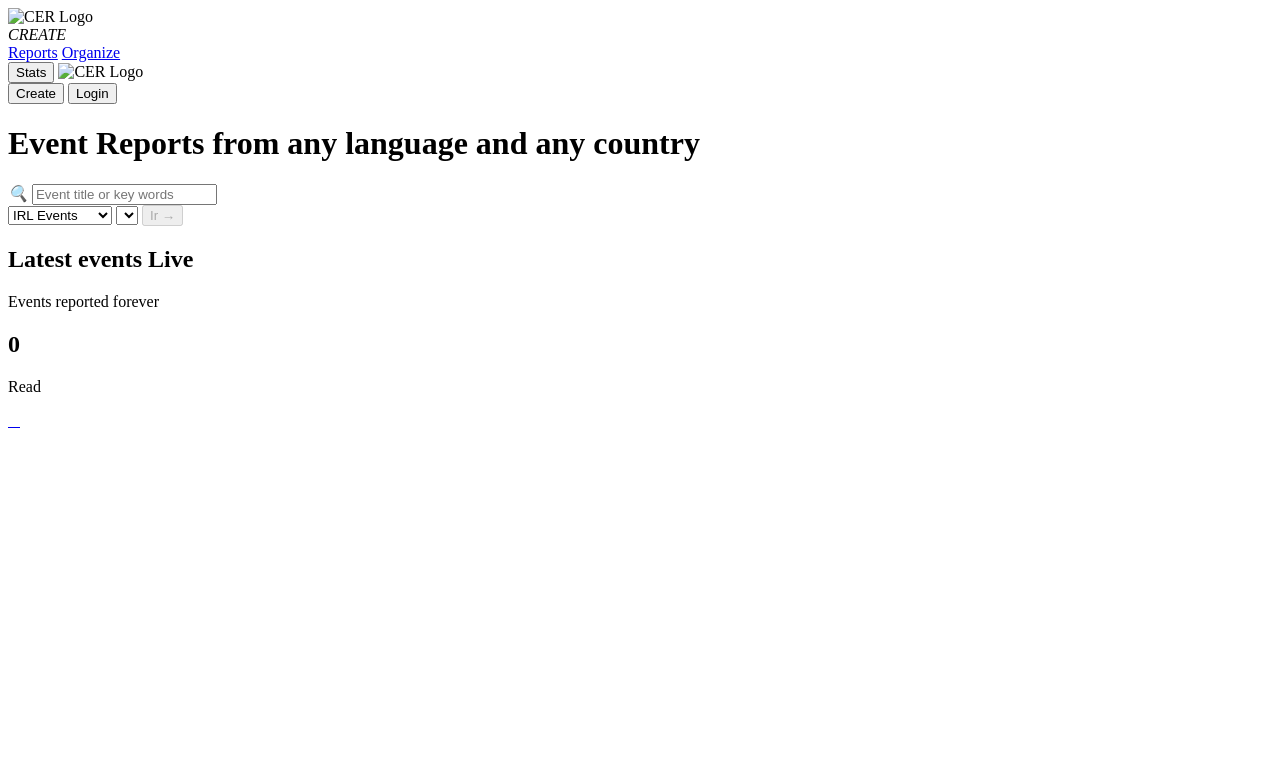
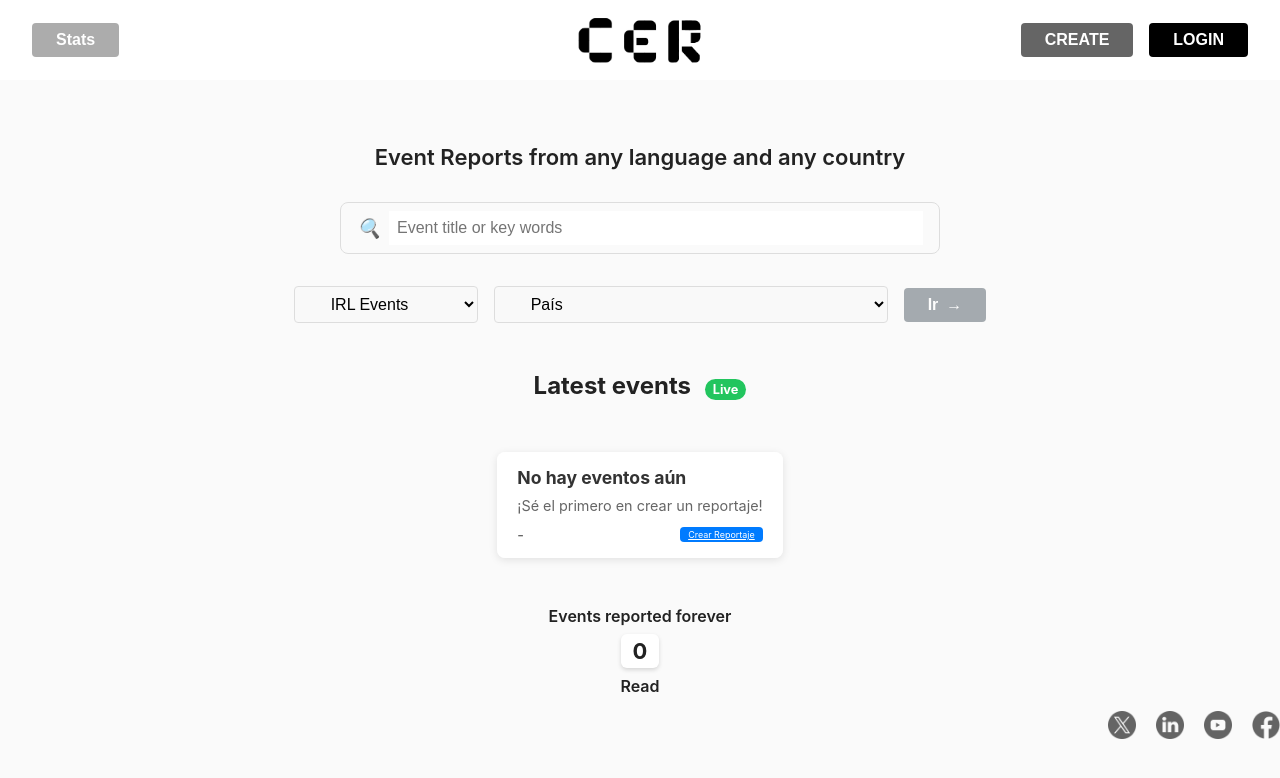
Before and after one commit to Jair24Sanchez/CER, a website: page index.html in a window 1280 px wide. Drawn offline with Linux system fonts and the light colour scheme; files whose address does not match are found by name.

Commit message:
adaptaciones para páginas estaticas

```diff
--- a/index.html
+++ b/index.html
@@ -4,23 +4,23 @@
     <meta charset="UTF-8">
     <meta name="viewport" content="width=device-width, initial-scale=1.0">
     <title>CER</title>
-    <link rel="stylesheet" href="./HomepageCSS.css">
+    <link rel="stylesheet" href="./Index/HomepageCSS.css">
 </head>
 <body>
     <!-- Modal CREATE -->
     <div id="createModal" class="modal-create">
         <div class="modal-create-content">
-            <img src="./cer_blanco.png" alt="CER Logo" class="modal-create-logo">
+            <img src="./Index/cer_blanco.png" alt="CER Logo" class="modal-create-logo">
             <div class="modal-create-title"><em>CREATE</em></div>
-            <a href="./report-events.html" class="modal-create-btn">Reports</a>
-            <a href="./organize.html" class="modal-create-btn">Organize</a>
+            <a href="./Index/report-events.html" class="modal-create-btn">Reports</a>
+            <a href="./Index/organize.html" class="modal-create-btn">Organize</a>
         </div>
     </div>
 
     <!-- Modal LOGIN -->
     <div id="loginModal" class="modal-create" style="display:none;">
         <div class="modal-create-content" style="height:auto; min-height:auto; gap:12px;">
-            <img src="./cer_blanco.png" alt="CER Logo" class="modal-create-logo" style="margin-bottom:0;">
+            <img src="./Index/cer_blanco.png" alt="CER Logo" class="modal-create-logo" style="margin-bottom:0;">
             <div class="modal-create-title" style="margin:0;">LOGIN</div>
             <input id="loginEmail" type="email" placeholder="Email" class="filter-select" style="width: 90%;">
             <input id="loginPassword" type="password" placeholder="Password" class="filter-select" style="width: 90%;">
@@ -42,7 +42,7 @@
 
     <nav>
         <button class="stats-btn">Stats</button>
-        <img src="./cer-logo.png" alt="CER Logo" class="logo nav-logo">
+        <img src="./Index/cer-logo.png" alt="CER Logo" class="logo nav-logo">
         <div class="auth-buttons">
             <button class="create-btn">Create</button>
             <button class="login-btn">Login</button>
@@ -92,30 +92,30 @@
 
   <div class="footer-right">
     <a href="https://x.com/CryptoERecap" target="_blank">
-      <img src="twitter.png" alt="">
+      <img src="./Index/twitter.png" alt="">
     </a>
     <a href="https://linkedin.com/in/tu_usuario" target="_blank">
-      <img src="linkedin.png" alt="">
+      <img src="./Index/linkedin.png" alt="">
     </a>
     <a href="https://youtube.com/tu_canal" target="_blank">
-      <img src="youtube.png" alt="">
+      <img src="./Index/youtube.png" alt="">
     </a>
     <a href="https://instagram.com/tu_usuario" target="_blank">
-      <img src="facebook.png" alt="">
+      <img src="./Index/facebook.png" alt="">
     </a>
   </div>
 </footer>
 
 
     <!-- Scripts -->
-    <script src="./js/auth.js"></script>
-    <script src="./js/countries-list.js"></script>
-    <script src="./js/languages-list.js"></script>
-    <script src="./js/modal-create.js"></script>
+    <script src="./Index/js/auth.js"></script>
+    <script src="./Index/js/countries-list.js"></script>
+    <script src="./Index/js/languages-list.js"></script>
+    <script src="./Index/js/modal-create.js"></script>
     <script src="https://accounts.google.com/gsi/client" async defer></script>
     <script src="https://challenges.cloudflare.com/turnstile/v0/api.js" async defer></script>
-    <script src="./js/email-register.js"></script>
-    <script src="./js/login.js"></script>
-    <script src="./js/HomepageJS.js"></script>
+    <script src="./Index/js/email-register.js"></script>
+    <script src="./Index/js/login.js"></script>
+    <script src="./Index/js/HomepageJS.js"></script>
 </body>
 </html>
```
Also changed, not shown: README.md (added), netlify.toml (added), 1 other file.
